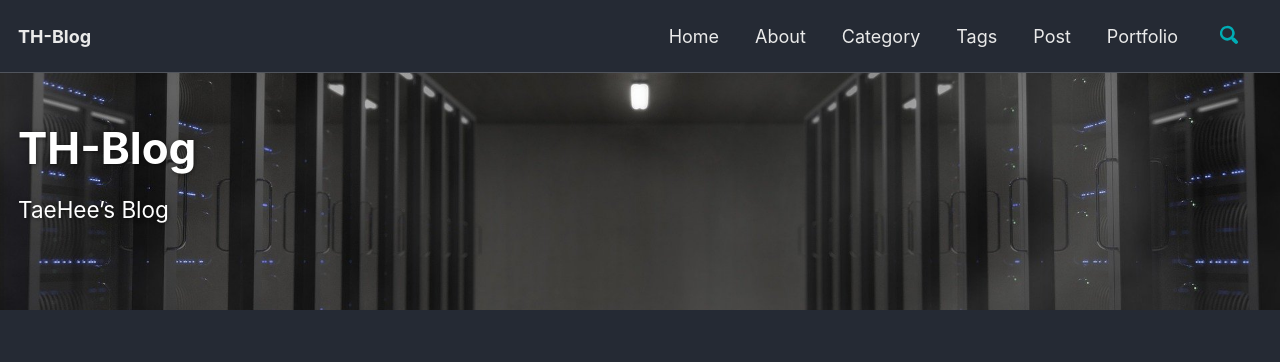
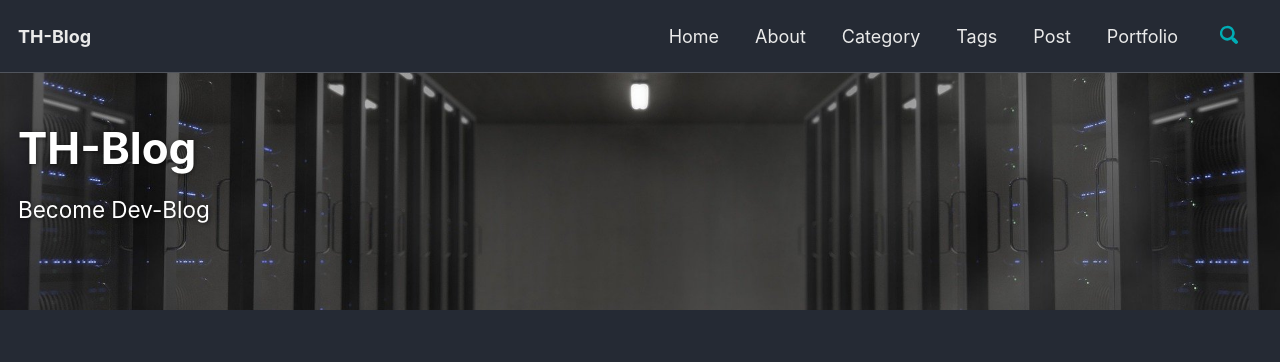
Before and after one commit to pth41/pth41.github.io, a Jekyll site: the page built from index.md, in a window 1280 px wide and 900 px high. Shown: the top 362 px of the window. Built offline with Jekyll 4.4.1, drawn with Linux system fonts in a browser that asks for light colours; cached includes are drawn as plain includes; nearby versions of some CDN libraries.

Commit message:
description 변경
description 변경

```diff
--- a/_config.yml
+++ b/_config.yml
@@ -19,7 +19,7 @@ locale                   : "ko-KR"
 title                    : "TH-Blog"
 title_separator          : "-"
 name                     : &name "TaeHee-Park"
-description              : "Dev-Blog"
+description              : &description "Dev-Blog"
 url                      : "https://pth41.github.io" # the base hostname & protocol for your site e.g.
 baseurl                  : "" # the subpath of your site, e.g.
 repository               : "pth41/pth41.github.io" # GitHub username/repo-name e.g.
--- a/index.md
+++ b/index.md
@@ -6,7 +6,7 @@ header:
   overlay_color: "#5e616c"
   overlay_image: "/assets/images/server.jpg"
 excerpt: >
- TaeHee's Blog<br />
+ Become Dev-Blog<br />
 
 feature_row:
   - image_path: /assets/images/mm-customizable-feature.png
```
